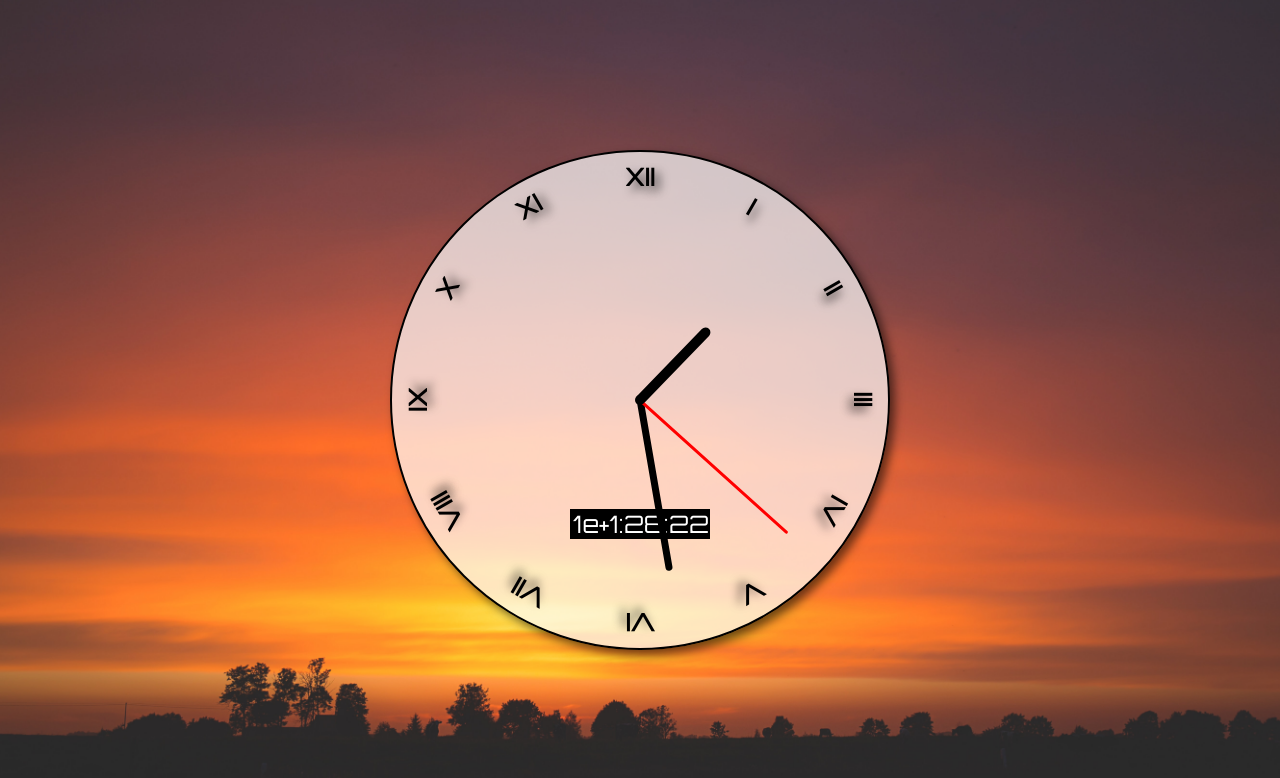
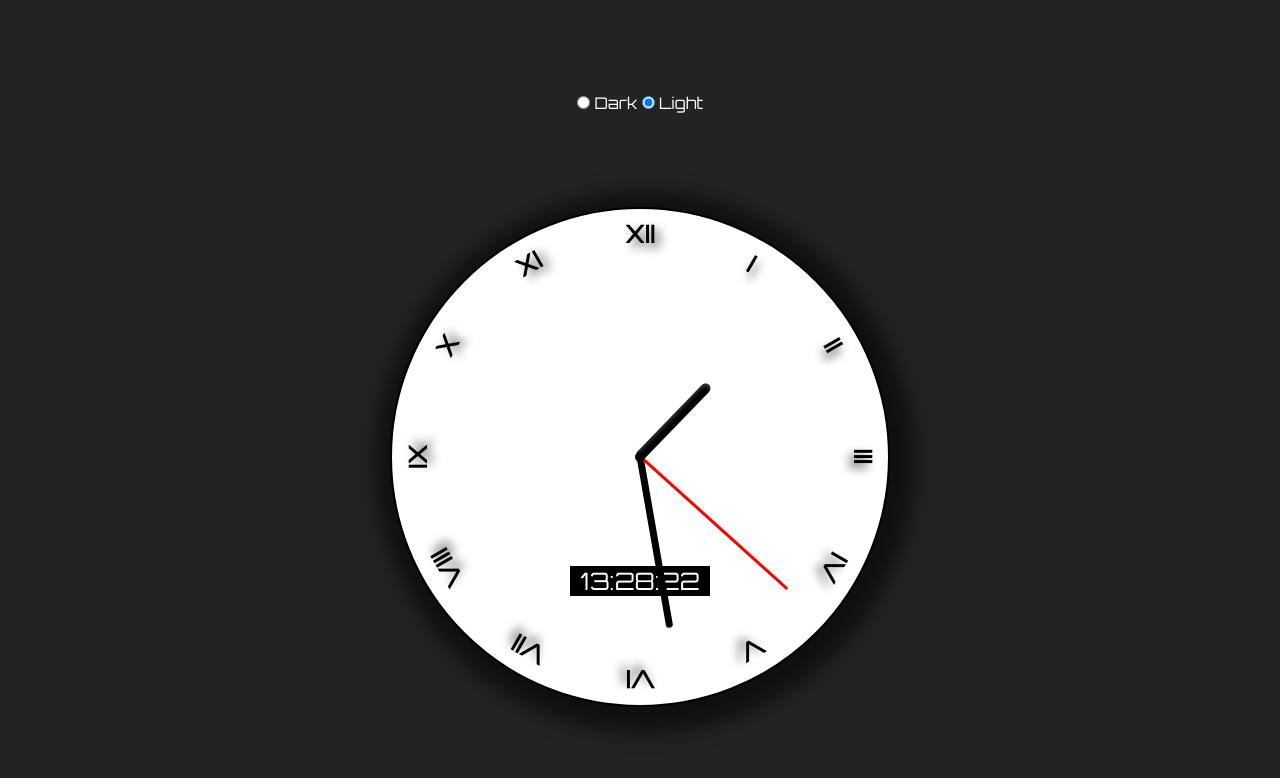
Before and after one commit to Zarkovich/GODev-relogio-html-css-js, a plain HTML site: page index.html in a window 1280 px wide. Drawn offline with Linux system fonts and the light colour scheme.

Commit message:
version-2 (#1)

```diff
--- a/assets/css/ponteiros.css
+++ b/assets/css/ponteiros.css
@@ -14,14 +14,18 @@
 
 .relogio .ponteiro.horas {
   background-color: black;
+  box-shadow: 2px 2px 4px rgba(117, 117, 117, 0.473) inset;
   height: 20%;
   width: 10px;
+  transition: 0.8s ease-in-out 0s;
 }
 
 .relogio .ponteiro.minutos {
-  background-color: black;
+  background-color: #000;
+  box-shadow: 2px 2px 4px rgba(0, 0, 0, 0.473) inset;
   width: 7px;
   height: 35%;
+  transition: 0.8s ease-in-out 0s;
 }
 
 .relogio .ponteiro.segundos {
--- a/assets/css/relogio.css
+++ b/assets/css/relogio.css
@@ -8,39 +8,54 @@
 }
 /* Imagem de fundo */
 body {
-  background-image: url("/assets/img/manha.jpg");
+  background-color: #232323;
   background-size: cover;
   height: 100vh;
   width: 100vw;
   display: flex;
-  justify-content: center;
+  justify-content: space-evenly;
   align-items: center;
+  flex-direction: column;
+  color: #ffff;
 }
 /* Relogio branco */
 .relogio {
   height: 500px;
   width: 500px;
-  background-color: rgba(255, 255, 255, 0.699);
+  background-color: rgb(255, 255, 255);
   border-radius: 50%;
   border: 2px solid black;
-  box-shadow: 5px 5px 10px rgba(0, 0, 0, 0.562);
+  box-shadow: 5px 5px 20px 20px rgba(0, 0, 0, 0.562);
   position: relative;
+  color: black;
+  transition: 0.8s ease-in-out 0s;
 }
 /* Numeros do relogio */
 .relogio .number {
-  --pos: 30;
+  --pos: 0;
 
   position: absolute;
   width: 100%;
   height: 100%;
   text-align: center;
   font-size: 1.5rem;
-  font-weight: bold;
+  font-weight: bolder;
   text-shadow: 5px 5px 10px rgba(0, 0, 0, 0.637);
   transform: rotate(var(--pos));
   padding: 10px;
 }
 /* Posição de cada numero */
+.relogio > .number.bar {
+  font-size: 0.5rem;
+  border-radius: 50%;
+  border: 4px dotted rgba(109, 109, 109, 0.452);
+  border-spacing: 100px;
+  width: 90%;
+  height: 90%;
+  top: 5%;
+  left: 5%;
+}
+
 .relogio .number.text1 {
   --pos: 30deg;
 }
--- a/assets/script/script.js
+++ b/assets/script/script.js
@@ -3,15 +3,7 @@ const P_HORAS = document.querySelector(".horas");
 const P_MINUTOS = document.querySelector(".minutos");
 const P_SEGUNDOS = document.querySelector(".segundos");
 const R_DIGITAL = document.querySelector(".digital");
-
-// Muda o Background de Acordo com as horas
-const changeBackgroud = (horas) => {
-  if (horas >= 0 && horas < 6) {
-    BODY.style.backgroundImage = "url('assets/img/nigth.jpg')";
-  } else if (horas >= 6 && horas < 12) {
-    BODY.style.backgroundImage = "url('assets/img/manha.jpg')";
-  } else BODY.style.backgroundImage = "url('assets/img/tarde.jpg')";
-};
+const RELOGIO = document.querySelector(".relogio");
 
 // Responsavel pelo Relogio digital
 const rDigital = (horas, minutos, segundos) => {
@@ -40,14 +32,32 @@ const setTime = () => {
   const minutos = data.getMinutes();
   const segundos = data.getSeconds();
 
-  changeBackgroud(horas);
-
   pPosition(P_HORAS, (horas + minutos / 60) / 12);
   pPosition(P_MINUTOS, (minutos + segundos / 60) / 60);
   pPosition(P_SEGUNDOS, segundos / 60);
 
-  rDigital(horas.toPrecision(1), minutos, segundos);
+  rDigital(horas, minutos, segundos);
 };
 
 // Fica chamando a função em intervalos de 1s
 setInterval(setTime, 1000);
+
+document.getElementById("dark").innerHTML;
+
+function darkTheme() {
+  RELOGIO.style.backgroundColor = "#232323";
+  RELOGIO.style.color = "#ffffff";
+  P_HORAS.style.backgroundColor = "#fff";
+  P_MINUTOS.style.backgroundColor = "#fff";
+  P_HORAS.style.boxShadow = "2px 2px 4px rgba(0,0,0,0.473) inset";
+  P_MINUTOS.style.boxShadow = "2px 2px 4px rgba(0,0,0,0.473) inset";
+}
+
+function lightTheme() {
+  RELOGIO.style.backgroundColor = "#ffffff";
+  RELOGIO.style.color = "#000000";
+  P_HORAS.style.backgroundColor = "#000";
+  P_MINUTOS.style.backgroundColor = "#000";
+  P_HORAS.style.boxShadow = "2px 2px 4px rgba(255,255,255,0.473) inset";
+  P_MINUTOS.style.boxShadow = "2px 2px 4px rgba(255,255,255,0.473) inset";
+}
--- a/index.html
+++ b/index.html
@@ -13,6 +13,18 @@
     />
   </head>
   <body>
+    <div class="themeSelector">
+      <input type="radio" name="theme" id="dark" onchange="darkTheme()" />
+      <label for="dark">Dark</label>
+      <input
+        type="radio"
+        name="theme"
+        id="light"
+        onchange="lightTheme()"
+        checked
+      />
+      <label for="light">Light</label>
+    </div>
     <div class="relogio">
       <div class="ponteiro horas"></div>
       <div class="ponteiro minutos"></div>
```
Also changed, not shown: relogio2.gif (added), 1 other file.
